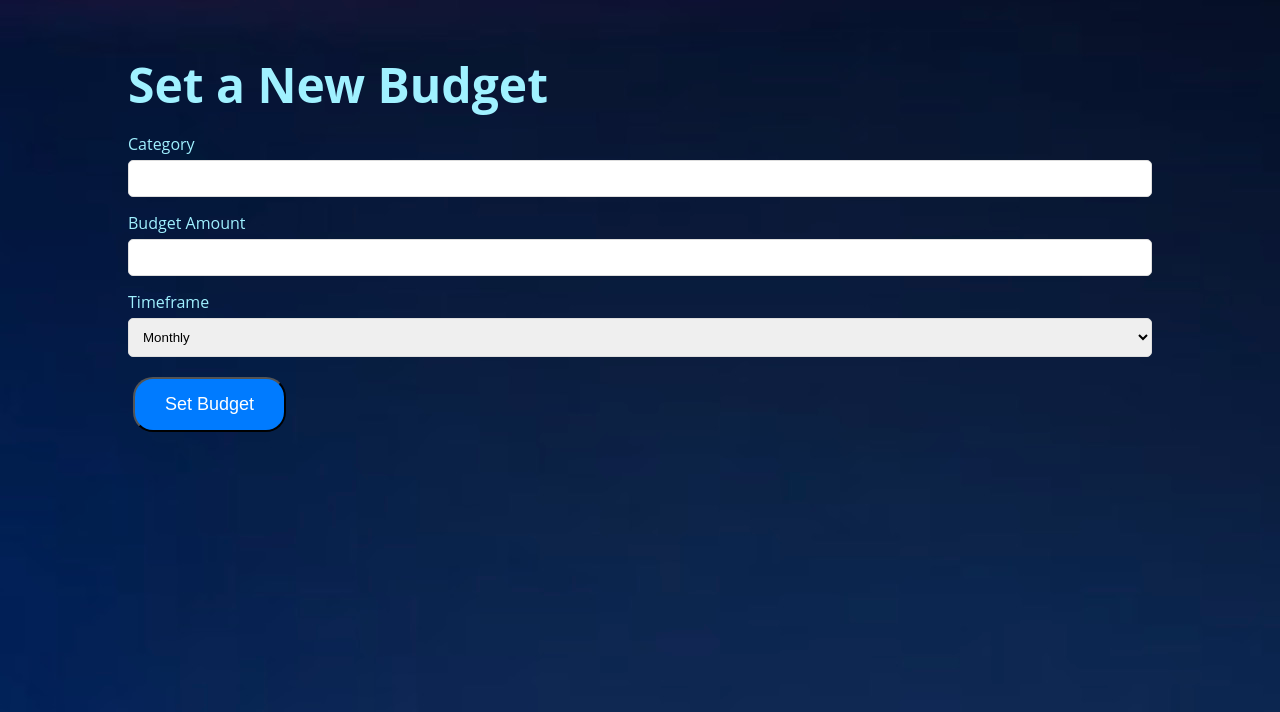
After one commit to Sushmit360/personal_finance_manager, a Flask app: page /add_budget in a window 1280 px wide. The commit adds this page. Shown: the top 712 px of the page. Run offline with Flask 3, Linux system fonts and the light colour scheme; a user stored in the database is signed in; some libraries are stand-ins or nearby versions.

Commit message:
Budget Tracker

```diff
--- a/app.py
+++ b/app.py
@@ -3,9 +3,12 @@ from flask_sqlalchemy import SQLAlchemy
 from flask_login import LoginManager, login_user, logout_user, current_user, login_required, UserMixin
 from werkzeug.security import generate_password_hash, check_password_hash
 from datetime import datetime
-from forms import LoginForm, RegistrationForm, TransactionForm
-from models import db, User, Transaction, Category
+from forms import BudgetForm, LoginForm, RegistrationForm, TransactionForm
+from models import Budget, db, User, Transaction, Category
 from flask_wtf.csrf import CSRFProtect
+from flask_migrate import Migrate
+from sqlalchemy import func
+from flask_wtf import FlaskForm
 
 app = Flask(__name__)
 app.config['SECRET_KEY'] = '123654Ss#'
@@ -14,6 +17,7 @@ app.config['SQLALCHEMY_TRACK_MODIFICATIONS'] = False
 csrf = CSRFProtect(app)
 
 db.init_app(app)
+migrate = Migrate(app, db)
 
 login_manager = LoginManager(app)
 login_manager.login_view = 'login'
@@ -22,6 +26,12 @@ login_manager.login_message_category = 'info'
 @login_manager.user_loader
 def load_user(user_id):
     return User.query.get(int(user_id))
+
+def currency_format(value):
+    return "${:,.2f}".format(value)
+
+# Add the filter to the Jinja2 environment
+app.jinja_env.filters['currency'] = currency_format
 
 @app.route('/')
 def home():
@@ -168,6 +178,57 @@ def financial_reports():
                            category_totals=category_totals)
 
 
+@app.route('/add_budget', methods=['GET', 'POST'])
+@login_required
+def add_budget():
+    form = BudgetForm()
+    if form.validate_on_submit():
+        category_name = form.category.data
+        category = Category.query.filter_by(name=category_name, user_id=current_user.id).first()
+        if not category:
+            category = Category(name=category_name, user_id=current_user.id)
+            db.session.add(category)
+            db.session.commit()
+
+        budget = Budget(amount=form.amount.data, category_id=category.id, user_id=current_user.id, timeframe=form.timeframe.data)
+        db.session.add(budget)
+        db.session.commit()
+        flash('Your budget has been set!', 'success')
+        return redirect(url_for('home'))
+    return render_template('add_budget.html', title='Set a New Budget', form=form)
+
+
+class DeleteForm(FlaskForm):
+    pass  # This form is only used for CSRF protection
+
+
+@app.route('/budgets')
+@login_required
+def budgets():
+    form = DeleteForm()
+    budgets_with_expenses = []
+    user_budgets = Budget.query.filter_by(user_id=current_user.id).all()
+    for budget in user_budgets:
+        total_expenses = db.session.query(func.sum(Transaction.amount)).filter(
+            Transaction.user_id == current_user.id,
+            Transaction.category_id == budget.category_id,
+            Transaction.type == 'Expense'
+        ).scalar() or 0  # Fallback to 0 if no expenses found
+        budgets_with_expenses.append({'budget': budget, 'expenses': total_expenses})
+
+    return render_template('budget.html', budgets=budgets_with_expenses, form=form)
+
+@app.route('/delete_budget/<int:budget_id>', methods=['POST'])
+@login_required
+def delete_budget(budget_id):
+    budget_to_delete = Budget.query.get_or_404(budget_id)
+    if budget_to_delete.user_id != current_user.id:
+        abort(403)  # Forbidden access if the budget doesn't belong to the current user
+    db.session.delete(budget_to_delete)
+    db.session.commit()
+    flash('Budget deleted successfully', 'success')
+    return redirect(url_for('budgets'))
+
 
 # Make sure to implement these based on your application's needs
 
--- a/forms.py
+++ b/forms.py
@@ -21,3 +21,9 @@ class TransactionForm(FlaskForm):
     description = StringField('Description', validators=[DataRequired()])
     category = StringField('Category', validators=[DataRequired()])  # Text input for category name
     submit = SubmitField('Submit')
+
+class BudgetForm(FlaskForm):
+    amount = DecimalField('Budget Amount', validators=[DataRequired()])
+    category = StringField('Category', validators=[DataRequired()])  # Utilize a dropdown in the template if preferred
+    timeframe = SelectField('Timeframe', choices=[('Monthly', 'Monthly'), ('Annually', 'Annually')], validators=[DataRequired()])
+    submit = SubmitField('Set Budget')
--- a/migrations/versions/4fa1ff0eb8f5_add_category_name_to_budget.py
+++ b/migrations/versions/4fa1ff0eb8f5_add_category_name_to_budget.py
@@ -20,7 +20,6 @@ def upgrade():
     # ### commands auto generated by Alembic - please adjust! ###
     with op.batch_alter_table('budget', schema=None) as batch_op:
         batch_op.add_column(sa.Column('category_name', sa.String(length=50), nullable=False))
-        batch_op.drop_constraint('budget_id', type_='foreignkey')
         batch_op.drop_column('category_id')
 
     with op.batch_alter_table('transaction', schema=None) as batch_op:
--- /dev/null
+++ b/templates/add_budget.html
@@ -0,0 +1,22 @@
+{% extends "layout.html" %}
+
+{% block content %}
+<div class="container">
+    <h1>Set a New Budget</h1>
+    <form method="POST" action="">
+        {{ form.hidden_tag() }}
+        <div class="form-group">
+            {{ form.category.label }} {{ form.category(class="form-control") }}
+        </div>
+        <div class="form-group">
+            {{ form.amount.label }} {{ form.amount(class="form-control") }}
+        </div>
+        <div class="form-group">
+            {{ form.timeframe.label }} {{ form.timeframe(class="form-control") }}
+        </div>
+        <div class="form-group">
+            {{ form.submit(class="btn") }}
+        </div>
+    </form>
+</div>
+{% endblock %}
```
Also changed, not shown: migrations/versions/080a920074fc_added_budget_model.py (added, +39 -0 lines), models.py (+12 -0 lines), templates/budget.html (added, +40 -0 lines), templates/dashboard.html (+5 -3 lines), instance/finance.db.
